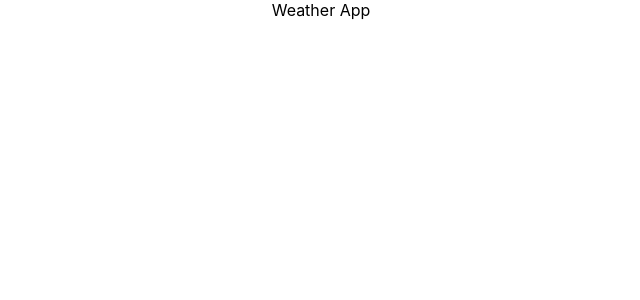
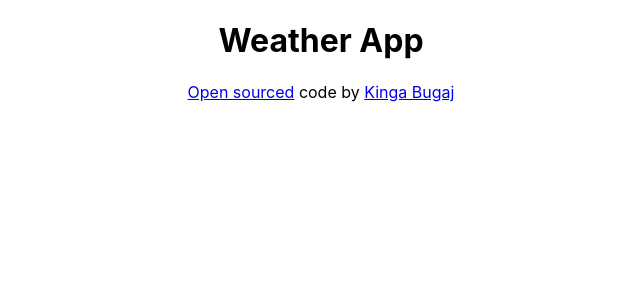
Before and after one commit to KingaBugaj/react-weather, a React (Create React App) app: page / in a window 1280 px wide. Shown: the top 300 px of the page, without its empty margins (319-959 px from the left). Built offline with nearby package versions, Linux system fonts and the light colour scheme.

Commit message:
GitHb repository added

```diff
--- a/src/App.js
+++ b/src/App.js
@@ -1,7 +1,21 @@
 import "./App.css";
 
-function App() {
-  return <div className="App">Weather App</div>;
+export default function App() {
+  return (
+    <div className="App">
+      <h1>Weather App</h1>
+      <footer>
+        <a href="https://github.com/KingaBugaj/react-weather" target="_blank">
+          Open sourced
+        </a>{" "}
+        code by{" "}
+        <a
+          href="https://www.linkedin.com/in/kinga-bugaj-9172a7135/"
+          target="_blank"
+        >
+          Kinga Bugaj
+        </a>
+      </footer>
+    </div>
+  );
 }
-
-export default App;
```
Also changed, not shown: 1 other file (tests, documents, lock files or other folders).
